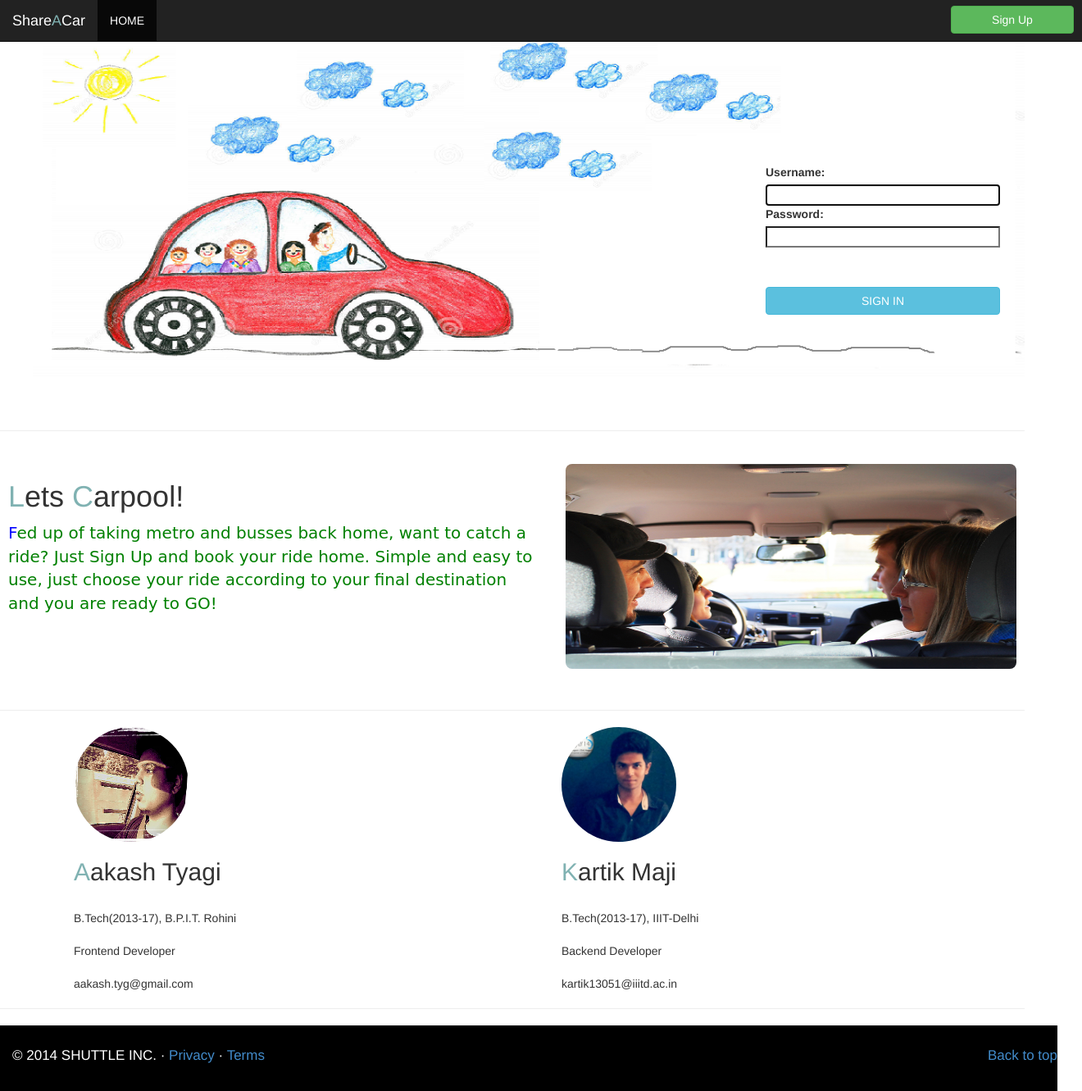
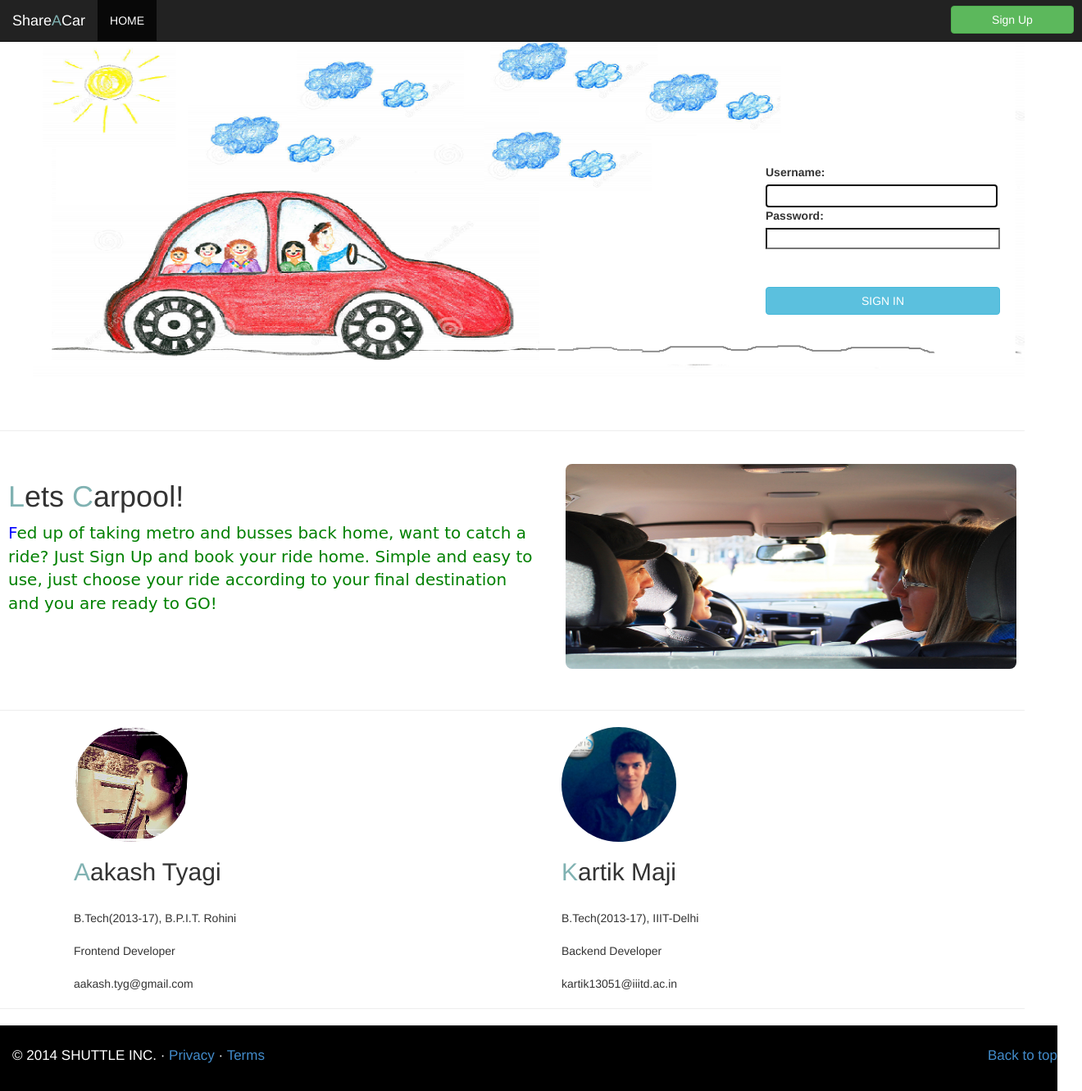
Before and after one commit to aakash-cr7/shareAcar, a Django app: page / in a window 1320 px wide, with the restyled element focused. Shown: the whole page at 82% size. Run offline with Django 3.2, Linux system fonts and the light colour scheme; parts of the project's set-up code (start-up, migrations or seed data) failed here and were passed over; some libraries are stand-ins or nearby versions.

Commit message:
Styling of Sign In textBoxes

```diff
--- a/static/static/custom1.css
+++ b/static/static/custom1.css
@@ -10,6 +10,12 @@ body {
 	width: 1250px;
 }
 
+.userName:focus, .pwd:focus {
+  box-shadow: 0 0 5px rgba(81, 203, 238, 1);
+  padding: 3px 0px 3px 3px;
+  /*margin: 5px 1px 3px 0px;*/
+  border: 1px solid rgba(81, 203, 238, 1);
+}
 .info {
 	height: 300px;
 	width: 1290px;
@@ -100,6 +106,7 @@ footer {
 	position: absolute;
 	right: 100px;
 	top:200px;
+	/*border: 2px solid rgba(81, 203, 238, 1);*/
 }
 
 .abc {
```
